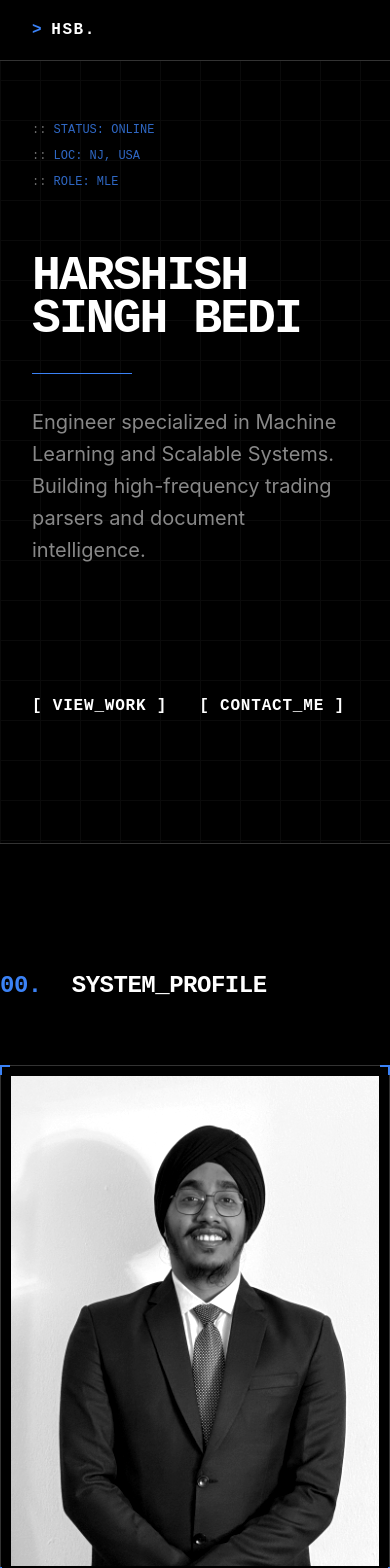
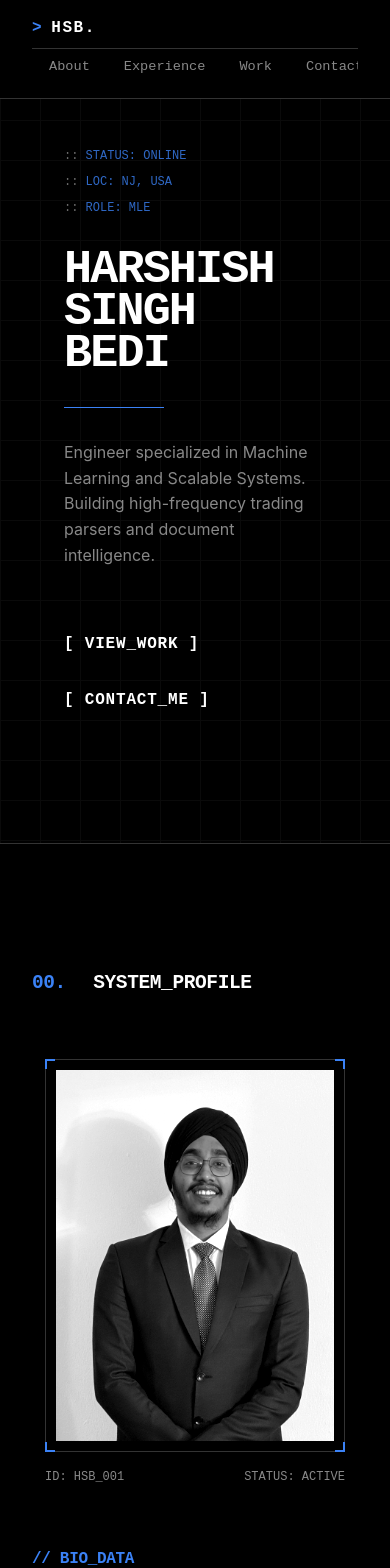
Before and after one commit to HarshishBedi/portfolio, a React (Vite) app: page / in a window 390 px wide. Shown: the top 1568 px of the page. Built offline with nearby package versions, Linux system fonts and the light colour scheme.

Commit message:
feat: refactor CSS to improve mobile responsiveness and prevent layout overflows across all major components.

```diff
--- a/src/components/About.css
+++ b/src/components/About.css
@@ -22,6 +22,7 @@
   padding: 10px;
   border: 1px solid var(--color-border);
   margin-bottom: var(--spacing-sm);
+  max-width: 100%; /* Ensure it doesn't overflow */
 }
 
 .profile-image {
@@ -113,10 +114,26 @@
 @media (max-width: 768px) {
   .about-grid {
     grid-template-columns: 1fr;
+    gap: var(--spacing-lg);
+  }
+
+  .profile-column {
+    width: 100%;
+    max-width: 300px;
+    margin: 0 auto;
   }
 
   .edu-entry {
     flex-direction: column;
     gap: 0.25rem;
   }
+
+  .tech-category {
+    flex-direction: column;
+    gap: 0.25rem;
+  }
+
+  .about-grid {
+    padding: 0 var(--spacing-md);
+  }
 }
--- a/src/components/Contact.css
+++ b/src/components/Contact.css
@@ -1,6 +1,10 @@
 .contact {
   padding: var(--spacing-xl) 0;
   background: var(--color-bg-secondary);
+}
+
+.contact-container {
+  padding: 0 var(--spacing-md);
 }
 
 .contact-layout {
@@ -97,6 +101,7 @@
 .meta-list a {
   color: var(--color-text-primary);
   transition: color var(--transition-fast);
+  word-break: break-all; /* Ensure emails/links don't overflow */
 }
 
 .meta-list a:hover {
@@ -117,4 +122,10 @@
   .contact-layout {
     grid-template-columns: 1fr;
   }
+
+  .footer-bar {
+    flex-direction: column;
+    gap: var(--spacing-sm);
+    text-align: center;
+  }
 }
--- a/src/components/Experience.css
+++ b/src/components/Experience.css
@@ -5,10 +5,11 @@
 
 .section-title {
   font-family: var(--font-family-mono);
-  font-size: 1.5rem;
+  font-size: clamp(1.2rem, 5vw, 1.5rem);
   margin-bottom: var(--spacing-lg);
   color: var(--color-text-primary);
   text-transform: uppercase;
+  padding: 0 var(--spacing-md); /* Add padding for mobile */
 }
 
 .section-prefix {
@@ -20,6 +21,7 @@
   display: flex;
   flex-direction: column;
   gap: var(--spacing-lg);
+  padding: 0 var(--spacing-md); /* Add padding for mobile */
 }
 
 .experience-entry {
@@ -78,5 +80,10 @@
   .entry-header {
     flex-direction: column;
     align-items: flex-start;
+    gap: 0.25rem;
+  }
+
+  .experience {
+    padding: var(--spacing-lg) 0;
   }
 }
--- a/src/components/Hero.css
+++ b/src/components/Hero.css
@@ -4,7 +4,7 @@
   display: flex;
   flex-direction: column;
   justify-content: center;
-  padding-top: 60px; /* Navbar height */
+  padding-top: 80px; /* Increased for mobile navbar */
   background: var(--color-bg-primary);
   overflow: hidden;
   border-bottom: 1px solid var(--color-border);
@@ -31,6 +31,7 @@
   z-index: 1;
   max-width: 1000px;
   width: 100%;
+  padding: 0 var(--spacing-md);
 }
 
 .hero-meta {
@@ -50,13 +51,14 @@
 
 .hero-title {
   font-family: var(--font-family-mono);
-  font-size: clamp(48px, 10vw, 120px);
+  font-size: clamp(3rem, 10vw, 120px); /* Adjusted min size */
   line-height: 0.9;
   font-weight: 800;
   color: var(--color-text-primary);
   text-transform: uppercase;
   margin: 0;
   letter-spacing: -0.04em;
+  word-break: break-word; /* Prevent overflow */
 }
 
 .hero-divider {
@@ -68,7 +70,7 @@
 
 .hero-subtitle {
   font-family: var(--font-family-base);
-  font-size: 1.25rem;
+  font-size: clamp(1rem, 4vw, 1.25rem);
   line-height: 1.6;
   color: var(--color-text-secondary);
   max-width: 600px;
@@ -78,6 +80,7 @@
   margin-top: var(--spacing-xl);
   display: flex;
   gap: var(--spacing-md);
+  flex-wrap: wrap; /* Allow wrapping on small screens */
 }
 
 .action-link {
@@ -98,5 +101,14 @@
   .hero-meta {
     flex-direction: column;
     gap: var(--spacing-xs);
+    margin-bottom: var(--spacing-md);
+  }
+
+  .hero-title {
+    font-size: clamp(2.5rem, 12vw, 4rem);
+  }
+
+  .hero-footer-actions {
+    margin-top: var(--spacing-lg);
   }
 }
--- a/src/components/Navbar.css
+++ b/src/components/Navbar.css
@@ -15,7 +15,7 @@
   justify-content: space-between;
   align-items: center;
   height: 60px;
-  padding: 0 var(--spacing-md); /* Override container padding if needed */
+  padding: 0 var(--spacing-md);
   max-width: 1200px;
   margin: 0 auto;
 }
@@ -27,6 +27,7 @@
   color: var(--color-text-primary);
   text-transform: uppercase;
   letter-spacing: 0.1em;
+  flex-shrink: 0;
 }
 
 .navbar-logo::before {
@@ -38,6 +39,7 @@
 .navbar-links {
   display: flex;
   height: 100%;
+  margin-left: var(--spacing-md);
 }
 
 .navbar-links a {
@@ -51,6 +53,7 @@
   border-left: 1px solid transparent;
   border-right: 1px solid transparent;
   transition: all var(--transition-fast);
+  white-space: nowrap;
 }
 
 .navbar-links a:hover {
@@ -61,7 +64,28 @@
 }
 
 @media (max-width: 768px) {
+  .navbar-container {
+    flex-direction: column;
+    align-items: flex-start;
+    height: auto;
+    padding: var(--spacing-sm) var(--spacing-md);
+  }
+
+  .navbar-logo {
+    margin-bottom: var(--spacing-xs);
+  }
+
   .navbar-links {
-    display: none;
+    width: 100%;
+    margin-left: 0;
+    overflow-x: auto;
+    -webkit-overflow-scrolling: touch;
+    padding-bottom: 5px; /* Space for scrollbar if needed */
+    border-top: 1px solid var(--color-border);
+    padding-top: var(--spacing-xs);
+  }
+
+  .navbar-links::-webkit-scrollbar {
+    display: none; /* Hide scrollbar for cleaner look */
   }
 }
--- a/src/components/Projects.css
+++ b/src/components/Projects.css
@@ -1,6 +1,10 @@
 .projects {
   padding: var(--spacing-xl) 0;
   border-bottom: 1px solid var(--color-border);
+}
+
+.projects .container {
+  padding: 0 var(--spacing-md);
 }
 
 .projects-grid {
@@ -73,3 +77,9 @@
   border: 1px solid var(--color-border);
   padding: 0.2rem 0.5rem;
 }
+
+@media (max-width: 600px) {
+  .projects-grid {
+    grid-template-columns: 1fr;
+  }
+}
```
